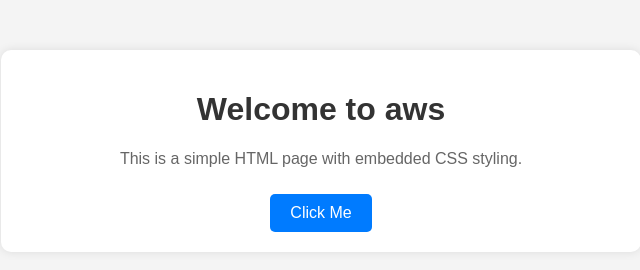
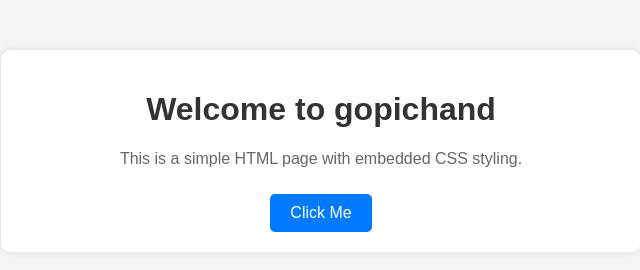
Before and after one commit to mabbugopichand/auto_deploy, a plain HTML site: page index.html in a window 1280 px wide. Shown: the whole page, without its empty margins (319-959 px from the left). Drawn offline with Linux system fonts and the light colour scheme.

Commit message:
Update index.html

```diff
--- a/index.html
+++ b/index.html
@@ -44,7 +44,7 @@
 </head>
 <body>
     <div class="container">
-        <h1>Welcome to aws</h1>
+        <h1>Welcome to gopichand</h1>
         <p>This is a simple HTML page with embedded CSS styling.</p>
         <a href="#" class="button">Click Me</a>
     </div>
```
